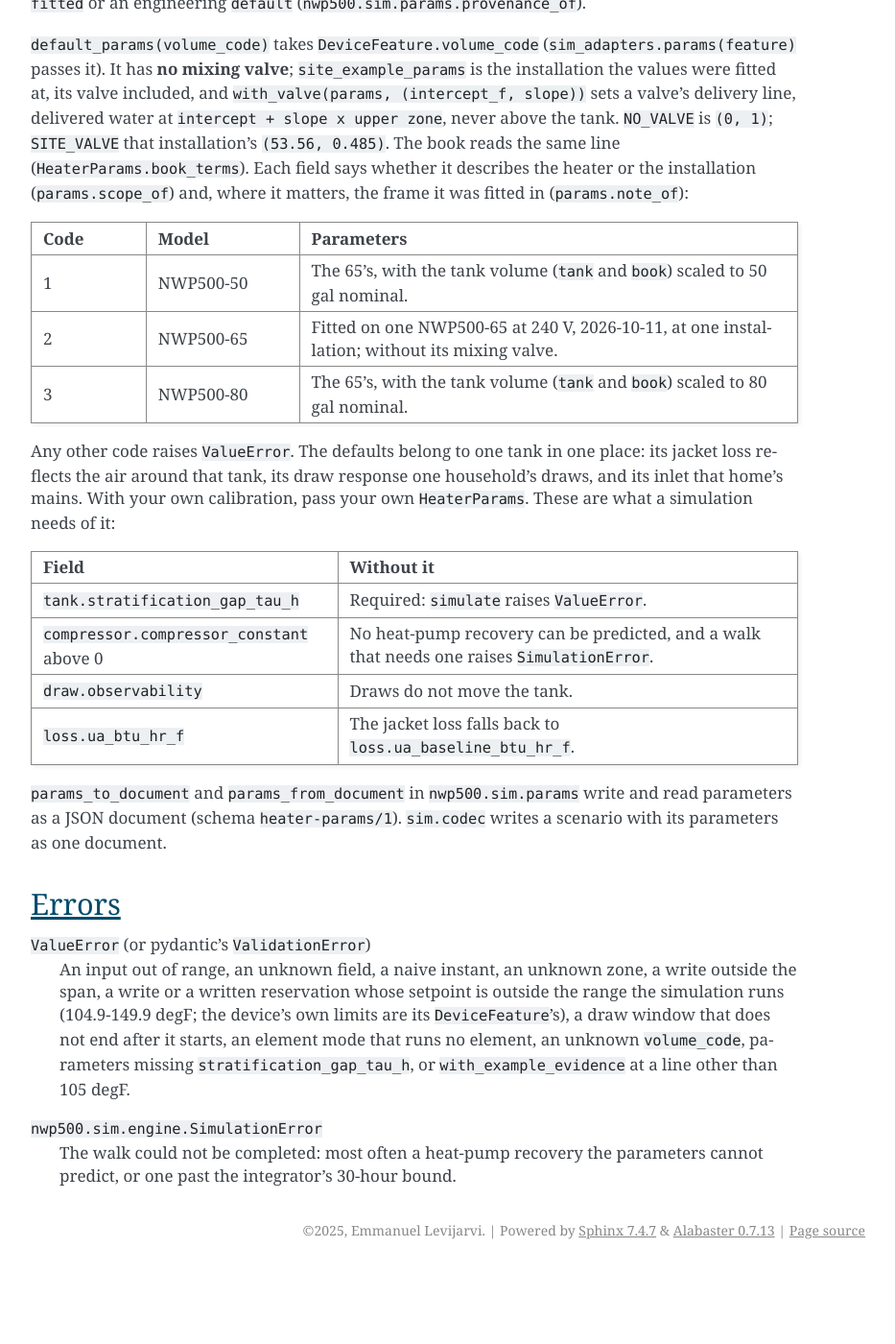
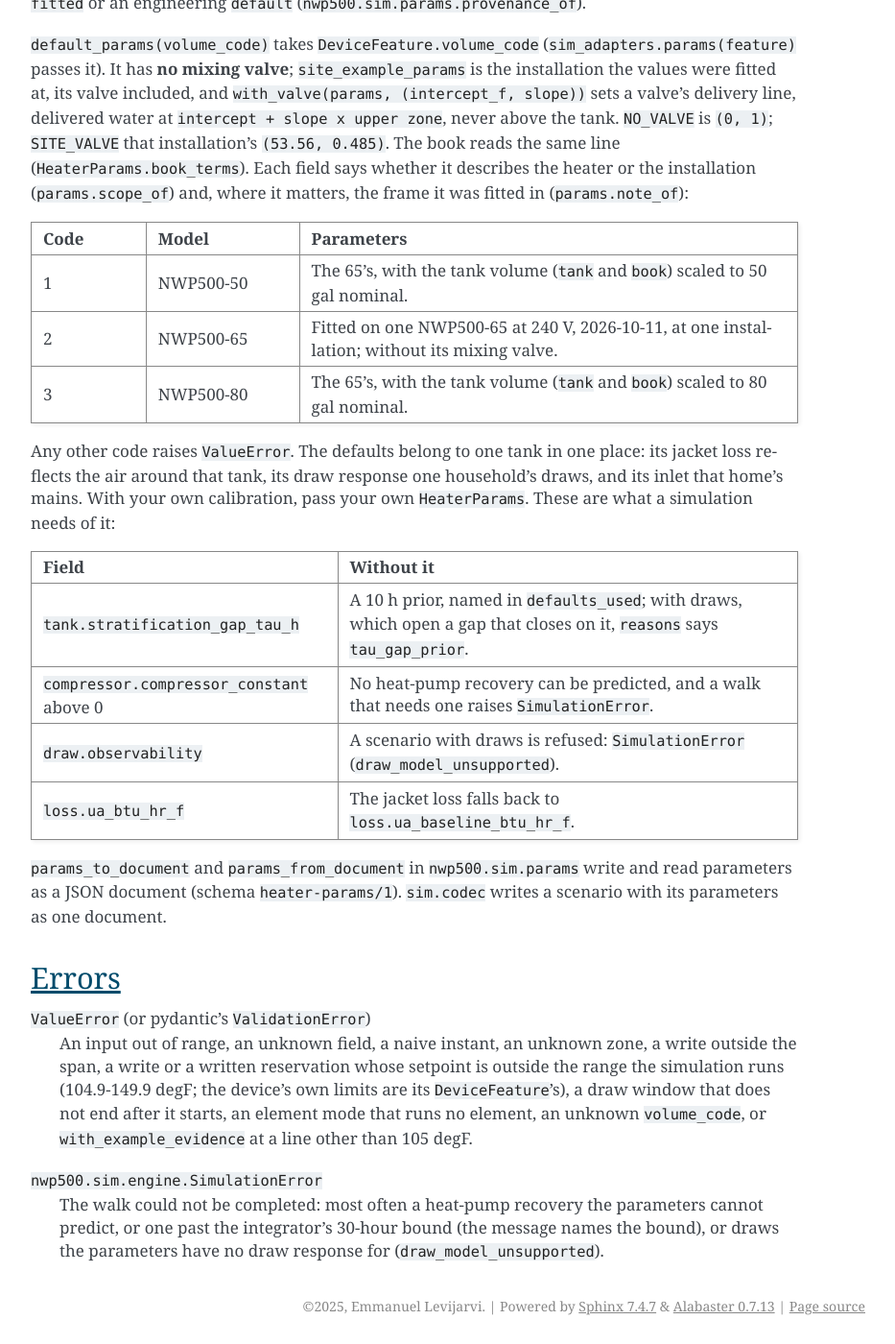
Before and after one commit to eman/nwp500-python, a Sphinx documentation site: the page built from docs/reference/simulator-inputs.rst, in a window 1280 px wide and 1400 px high, scrolled down 11816 px. Shown: the whole window at 96% size, without its empty margins (338-1271 px from the left). Built offline with Sphinx 7.4.7, drawn with Linux system fonts in a browser that asks for light colours; before the commit the page ends 13137 px from its top, so only the background shows below that.

Commit message:
fix(sim): parameters with no gap constant take the model's prior
simulate refused parameters whose stratification_gap_tau_h was None,
so a bare HeaterParams() could not be walked. As the model did, they
now take a 10 h prior, named in defaults_used, and a scenario with
draws (which open a gap that closes on it) says tau_gap_prior. The
reference also says what a missing draw response now does: refused,
draw_model_unsupported.

```diff
--- a/docs/reference/simulator-inputs.rst
+++ b/docs/reference/simulator-inputs.rst
@@ -702,12 +702,14 @@ what a simulation needs of it:
    * - Field
      - Without it
    * - ``tank.stratification_gap_tau_h``
-     - Required: ``simulate`` raises ``ValueError``.
+     - A 10 h prior, named in ``defaults_used``; with draws, which open
+       a gap that closes on it, ``reasons`` says ``tau_gap_prior``.
    * - ``compressor.compressor_constant`` above 0
      - No heat-pump recovery can be predicted, and a walk that needs
        one raises ``SimulationError``.
    * - ``draw.observability``
-     - Draws do not move the tank.
+     - A scenario with draws is refused: ``SimulationError``
+       (``draw_model_unsupported``).
    * - ``loss.ua_btu_hr_f``
      - The jacket loss falls back to ``loss.ua_baseline_btu_hr_f``.
 
@@ -726,10 +728,10 @@ Errors
    reservation whose setpoint is outside the range the simulation runs
    (104.9-149.9 degF; the device's own limits are its
    ``DeviceFeature``'s), a draw window that does not end after it
-   starts, an element mode that runs no element, an unknown ``volume_code``, parameters missing
-   ``stratification_gap_tau_h``, or ``with_example_evidence`` at a
-   line other than 105 degF.
+   starts, an element mode that runs no element, an unknown ``volume_code``, or
+   ``with_example_evidence`` at a line other than 105 degF.
 ``nwp500.sim.engine.SimulationError``
    The walk could not be completed: most often a heat-pump recovery
    the parameters cannot predict, or one past the integrator's
-   30-hour bound.
+   30-hour bound (the message names the bound), or draws the parameters
+   have no draw response for (``draw_model_unsupported``).
```
Also changed, not shown: 2 other files.
